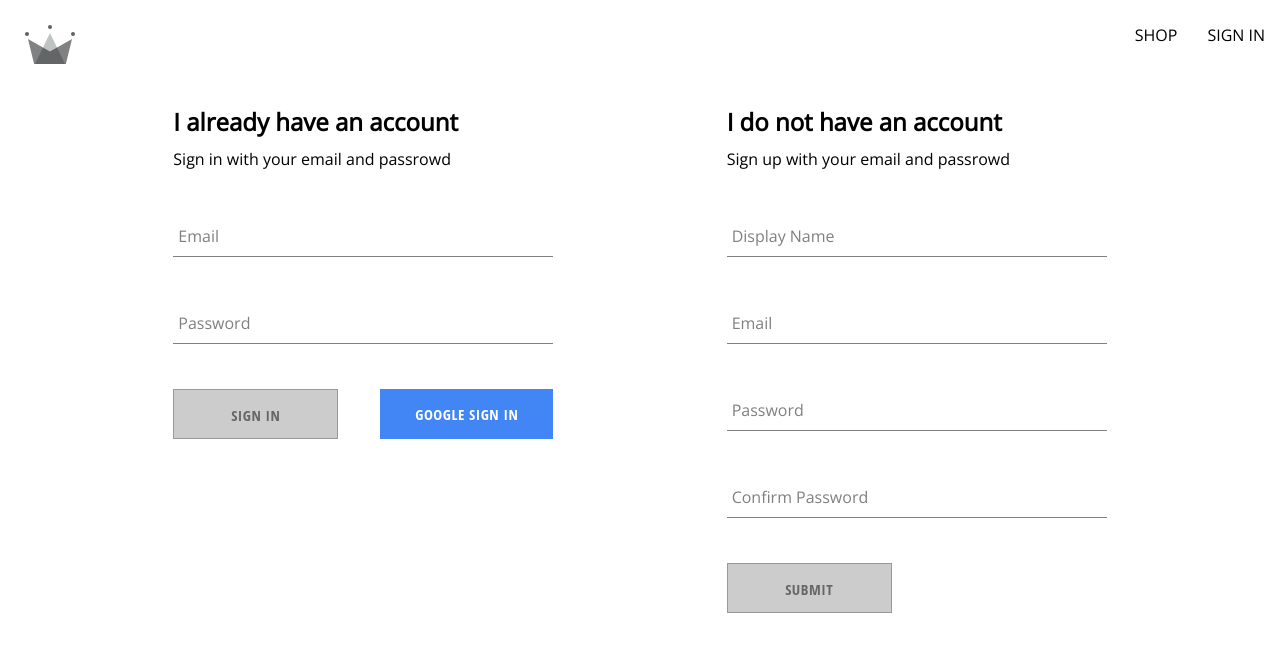
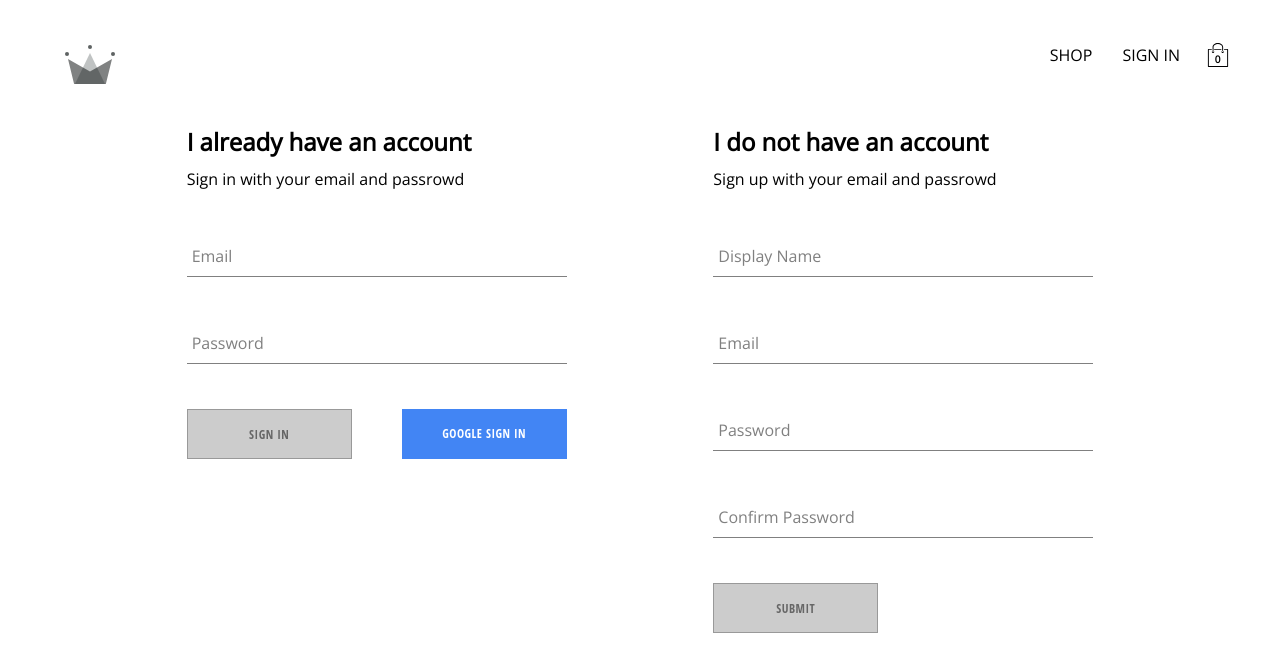
Before and after one commit to seanjiangsh/crwn-clothing-v2, a React (Vite) app: page /auth in a window 1280 px wide. Shown: the top 672 px of the page. Built offline with nearby package versions, Linux system fonts and the light colour scheme; no server answers.

Commit message:
adding cart context and drop-down components

```diff
--- a/src/components/button/Button.css
+++ b/src/components/button/Button.css
@@ -5,7 +5,7 @@
   letter-spacing: 0.5px;
   line-height: 50px;
   padding: 0 35px 0 35px;
-  font-size: 15px;
+  font-size: 12px;
   background-color: black;
   color: white;
   text-transform: uppercase;
--- /dev/null
+++ b/src/components/cart/drop-down/DropDown.css
@@ -0,0 +1,26 @@
+.cart-dropdown-container {
+  position: absolute;
+  width: 240px;
+  height: 340px;
+  display: flex;
+  flex-direction: column;
+  padding: 20px;
+  border: 1px solid black;
+  background-color: white;
+  top: 90px;
+  right: 40px;
+  z-index: 5;
+  .empty-message {
+    font-size: 18px;
+    margin: 50px auto;
+  }
+  .cart-items {
+    height: 240px;
+    display: flex;
+    flex-direction: column;
+    overflow: scroll;
+  }
+  button {
+    margin-top: auto;
+  }
+}
--- /dev/null
+++ b/src/components/cart/drop-down/DropDown.tsx
@@ -0,0 +1,11 @@
+import "./DropDown.css";
+import Button from "../../button/Button";
+
+export default function DropDown() {
+  return (
+    <div className="cart-dropdown-container">
+      <div className="cart-itms"></div>
+      <Button>GO TO CHECKOUT</Button>
+    </div>
+  );
+}
--- /dev/null
+++ b/src/components/cart/icon/Icon.css
@@ -0,0 +1,19 @@
+.cart-icon-container {
+  width: 45px;
+  height: 45px;
+  position: relative;
+  display: flex;
+  align-items: center;
+  justify-content: center;
+  cursor: pointer;
+  .shopping-icon {
+    width: 24px;
+    height: 24px;
+  }
+  .item-count {
+    position: absolute;
+    font-size: 10px;
+    font-weight: bold;
+    bottom: 12px;
+  }
+}
--- /dev/null
+++ b/src/components/cart/icon/Icon.tsx
@@ -0,0 +1,20 @@
+import { useContext } from "react";
+
+import { CartContext } from "../../../contexts/cart";
+
+import "./Icon.css";
+import { ReactComponent as ShoppingIcon } from "../../../assets/shopping-bag.svg";
+
+export default function Icon() {
+  const { cartState, setCartState } = useContext(CartContext);
+  const { opened } = cartState;
+
+  const onClick = () => setCartState({ opened: !opened });
+
+  return (
+    <div className="cart-icon-container" onClick={onClick}>
+      <ShoppingIcon className="shopping-icon" />
+      <span className="item-count">0</span>
+    </div>
+  );
+}
--- /dev/null
+++ b/src/contexts/cart.tsx
@@ -0,0 +1,27 @@
+import { createContext, useState, Dispatch, SetStateAction } from "react";
+
+type CartState = {
+  opened: boolean;
+};
+
+type Context = {
+  cartState: CartState;
+  setCartState: Dispatch<SetStateAction<CartState>>;
+};
+
+const defaultCartState: CartState = {
+  opened: false,
+};
+const defaultContext: Context = {
+  cartState: defaultCartState,
+  setCartState: () => {},
+};
+export const CartContext = createContext<Context>(defaultContext);
+
+type ProviderProps = { children: JSX.Element };
+export const CartProvider = ({ children }: ProviderProps) => {
+  const [cartState, setCartState] = useState<CartState>(defaultCartState);
+  const value = { cartState, setCartState };
+
+  return <CartContext.Provider value={value}>{children}</CartContext.Provider>;
+};
--- a/src/index.css
+++ b/src/index.css
@@ -4,6 +4,7 @@
 
 body {
   margin: 0;
+  padding: 20px 40px;
   font-family: "Open Sans", sans-serif;
 }
 
--- a/src/main.tsx
+++ b/src/main.tsx
@@ -4,6 +4,8 @@ import { BrowserRouter } from "react-router-dom";
 
 import { UserProvider } from "./contexts/user.tsx";
 import { ProductProvider } from "./contexts/product.tsx";
+import { CartProvider } from "./contexts/cart.tsx";
+
 import App from "./App.tsx";
 import "./index.css";
 
@@ -12,7 +14,9 @@ ReactDOM.createRoot(document.getElementById("root")!).render(
     <BrowserRouter>
       <UserProvider>
         <ProductProvider>
-          <App />
+          <CartProvider>
+            <App />
+          </CartProvider>
         </ProductProvider>
       </UserProvider>
     </BrowserRouter>
--- a/src/routes/navigation/Navigation.tsx
+++ b/src/routes/navigation/Navigation.tsx
@@ -1,14 +1,19 @@
 import React, { useContext } from "react";
 import { Link, Outlet } from "react-router-dom";
 
+import { UserContext } from "../../contexts/user";
+import { CartContext } from "../../contexts/cart";
+
+import { signOutUser } from "../../utils/firebase/firebase";
+
 import "./Navigation.css";
 import { ReactComponent as CrwnLogo } from "../../assets/crown.svg";
-
-import { UserContext } from "../../contexts/user";
-import { signOutUser } from "../../utils/firebase/firebase";
+import CartIcon from "../../components/cart/icon/Icon";
+import CartDropDown from "../../components/cart/drop-down/DropDown";
 
 export default function Navigation() {
   const { userState } = useContext(UserContext);
+  const { cartState } = useContext(CartContext);
 
   return (
     <React.Fragment>
@@ -29,7 +34,9 @@ export default function Navigation() {
               SIGN IN
             </Link>
           )}
+          <CartIcon />
         </div>
+        {cartState.opened && <CartDropDown />}
       </div>
       <Outlet />
     </React.Fragment>
```
Also changed, not shown: src/assets/shopping-bag.svg (added).
